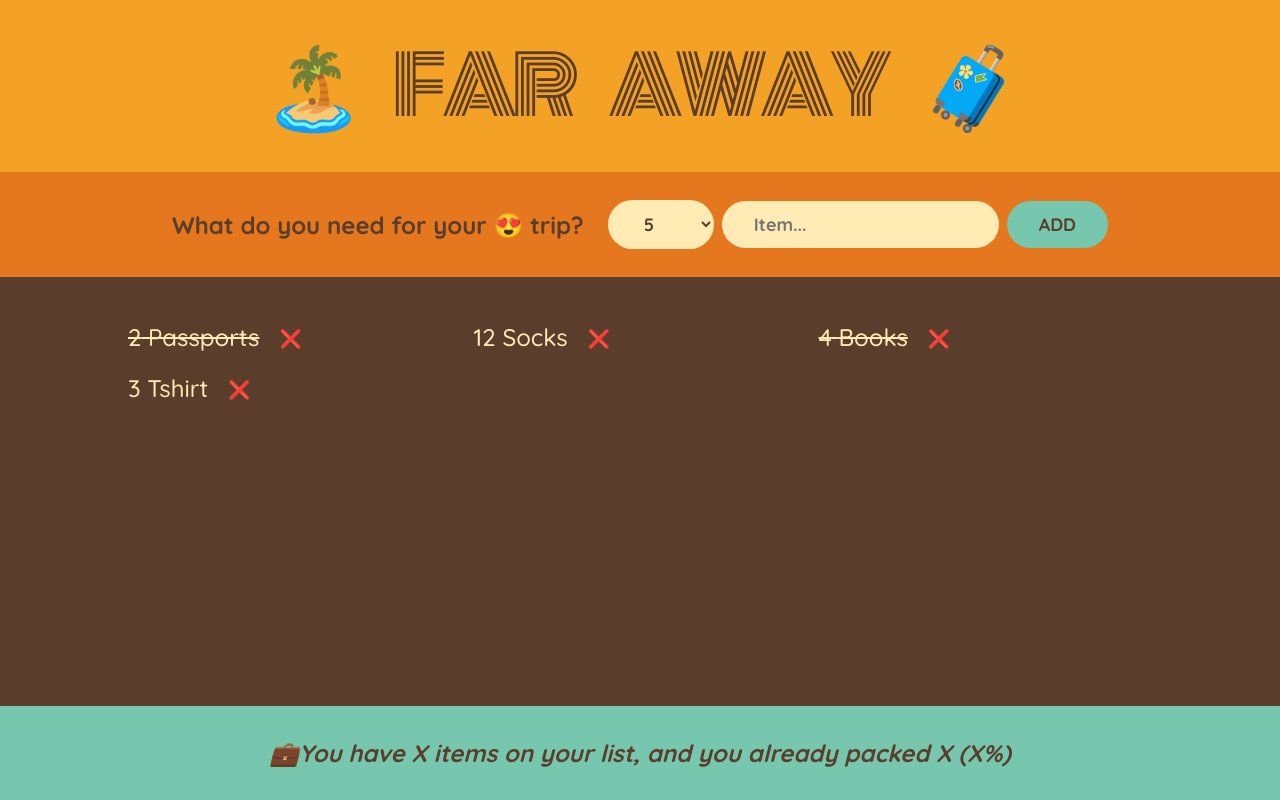
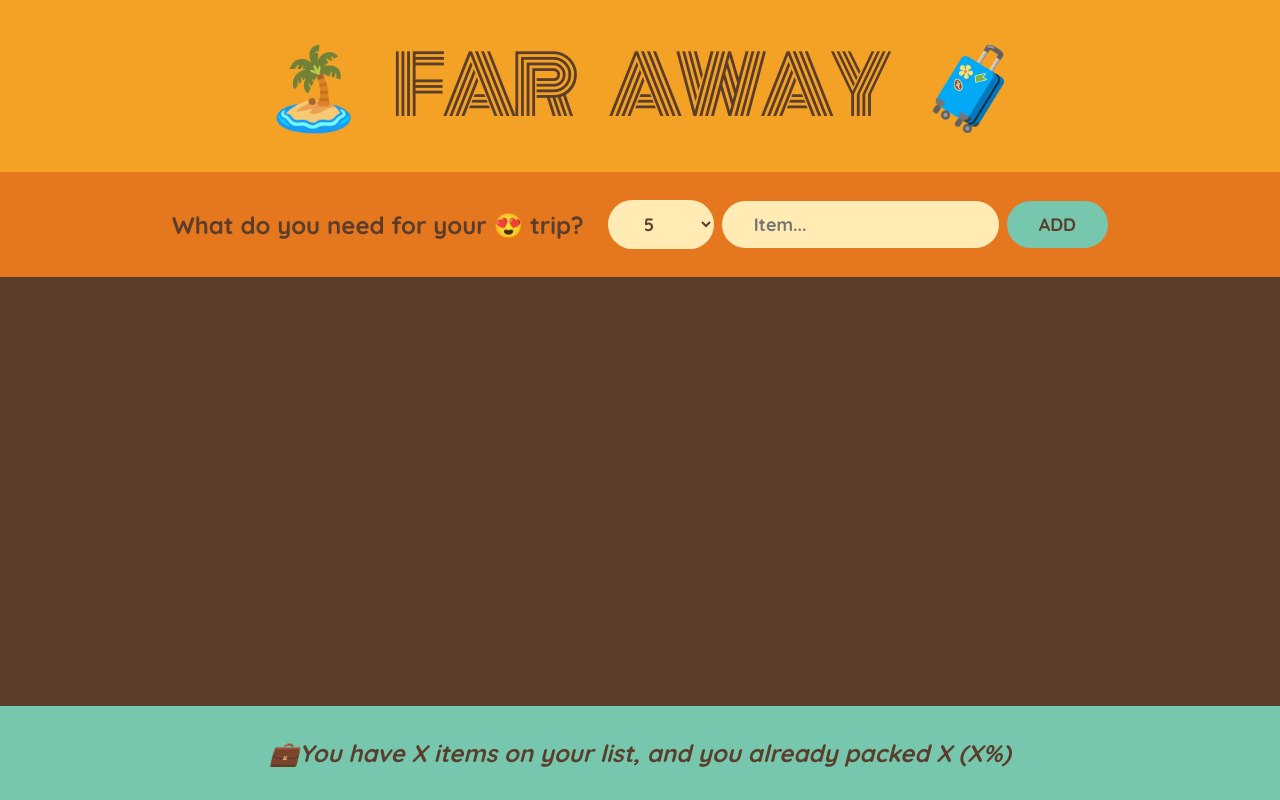
Before and after one commit to KingVinay/ReactFundamentals, a React (Create React App) app in the folder travel-list/: page / in a window 1280 px wide. Built offline with nearby package versions, Linux system fonts and the light colour scheme.

Commit message:
lifted items state to common parent App for usage using passing props through components

```diff
--- a/travel-list/src/App.js
+++ b/travel-list/src/App.js
@@ -1,18 +1,24 @@
 import { useState } from "react";
 
-const initialItems = [
-  { id: 1, description: "Passports", quantity: 2, packed: true },
-  { id: 2, description: "Socks", quantity: 12, packed: false },
-  { id: 3, description: "Books", quantity: 4, packed: true },
-  { id: 4, description: "Tshirt", quantity: 3, packed: false },
-];
+// const initialItems = [
+//   { id: 1, description: "Passports", quantity: 2, packed: true },
+//   { id: 2, description: "Socks", quantity: 12, packed: false },
+//   { id: 3, description: "Books", quantity: 4, packed: true },
+//   { id: 4, description: "Tshirt", quantity: 3, packed: false },
+// ];
 
 export default function App() {
+  const [items, setItems] = useState([]);
+
+  function handleAddItems(item) {
+    setItems((items) => [...items, item]);
+  }
+
   return (
     <div className="app">
       <Logo />
-      <Form />
-      <PackingList />
+      <Form onAddItems={handleAddItems} />
+      <PackingList items={items} />
       <Stats />
     </div>
   );
@@ -22,7 +28,7 @@
   return <h1>🏝️ Far Away 🧳</h1>;
 }
 
-function Form() {
+function Form({ onAddItems }) {
   const [description, setDescription] = useState("");
 
   const [quantity, setQuantity] = useState(5);
@@ -34,6 +40,8 @@
 
     const newItem = { description, quantity, packed: false, id: Date.now() };
     console.log(newItem);
+
+    onAddItems(newItem);
 
     setDescription("");
     setQuantity(1);
@@ -63,11 +71,11 @@
   );
 }
 
-function PackingList() {
+function PackingList({ items }) {
   return (
     <div className="list">
       <ul>
-        {initialItems.map((item) => (
+        {items.map((item) => (
           <Item item={item} key={item.id} />
         ))}
       </ul>
```
